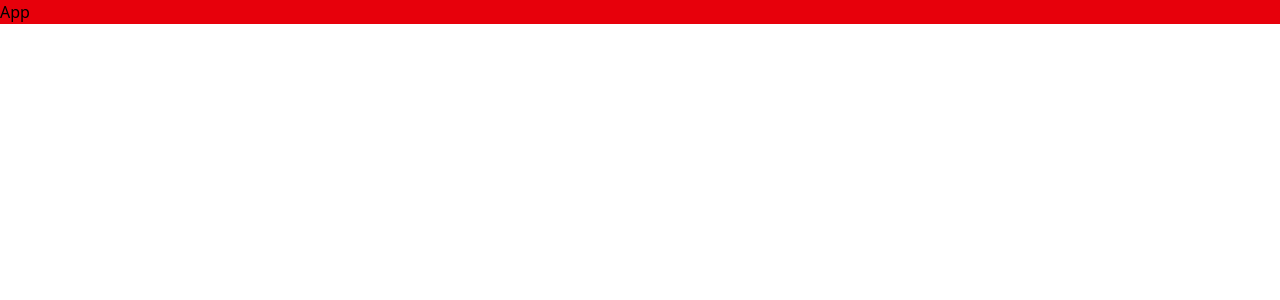
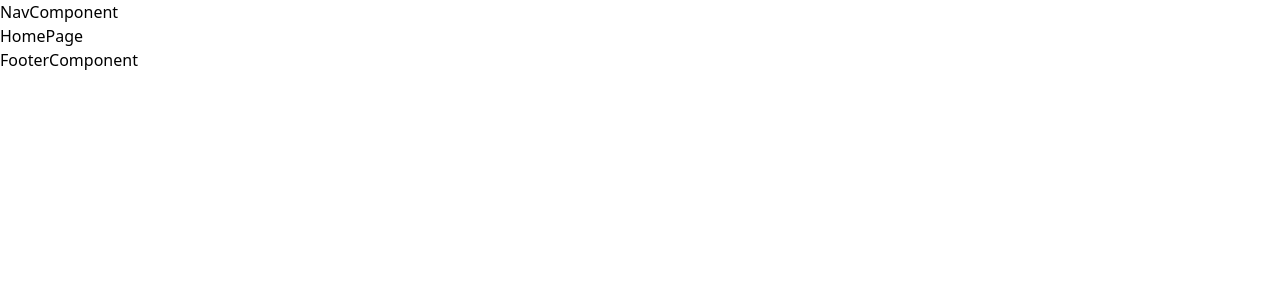
Before and after one commit to hazzaz-am/restaurant-client, a React (Vite) app: page / in a window 1280 px wide. Shown: the top 300 px of the page. Built offline with nearby package versions, Linux system fonts and the light colour scheme.

Commit message:
feat: set up routing and layout

```diff
--- a/src/app/App.tsx
+++ b/src/app/App.tsx
@@ -1,6 +1,10 @@
+import Layout from "../layout/Layout";
+
 const App = () => {
-  return (
-    <div className="bg-red-600">App</div>
-  )
-}
-export default App
+	return (
+		<>
+			<Layout />
+		</>
+	);
+};
+export default App;
--- /dev/null
+++ b/src/components/shared/FooterComponent.tsx
@@ -0,0 +1,6 @@
+const FooterComponent = () => {
+  return (
+    <div>FooterComponent</div>
+  )
+}
+export default FooterComponent
--- /dev/null
+++ b/src/components/shared/NavComponent.tsx
@@ -0,0 +1,6 @@
+const NavComponent = () => {
+  return (
+    <div>NavComponent</div>
+  )
+}
+export default NavComponent
--- /dev/null
+++ b/src/layout/Layout.tsx
@@ -0,0 +1,14 @@
+import { Outlet } from "react-router"
+import NavComponent from "../components/shared/NavComponent"
+import FooterComponent from "../components/shared/FooterComponent"
+
+const Layout = () => {
+  return (
+    <div>
+      <NavComponent/>
+      <Outlet/>
+      <FooterComponent/>
+    </div>
+  )
+}
+export default Layout
--- a/src/main.tsx
+++ b/src/main.tsx
@@ -1,10 +1,8 @@
-import { StrictMode } from 'react'
-import { createRoot } from 'react-dom/client'
-import './index.css'
-import App from './app/App.tsx'
+import { createRoot } from "react-dom/client";
+import "./index.css";
+import { RouterProvider } from "react-router";
+import { router } from "./routers/Router.tsx";
 
-createRoot(document.getElementById('root')!).render(
-  <StrictMode>
-    <App />
-  </StrictMode>,
-)
+createRoot(document.getElementById("root")!).render(
+	<RouterProvider router={router} />
+);
--- /dev/null
+++ b/src/pages/home/index.tsx
@@ -0,0 +1,6 @@
+const HomePage = () => {
+  return (
+    <div>HomePage</div>
+  )
+}
+export default HomePage
```
Also changed, not shown: src/routers/Router.tsx (+17 -0 lines).
